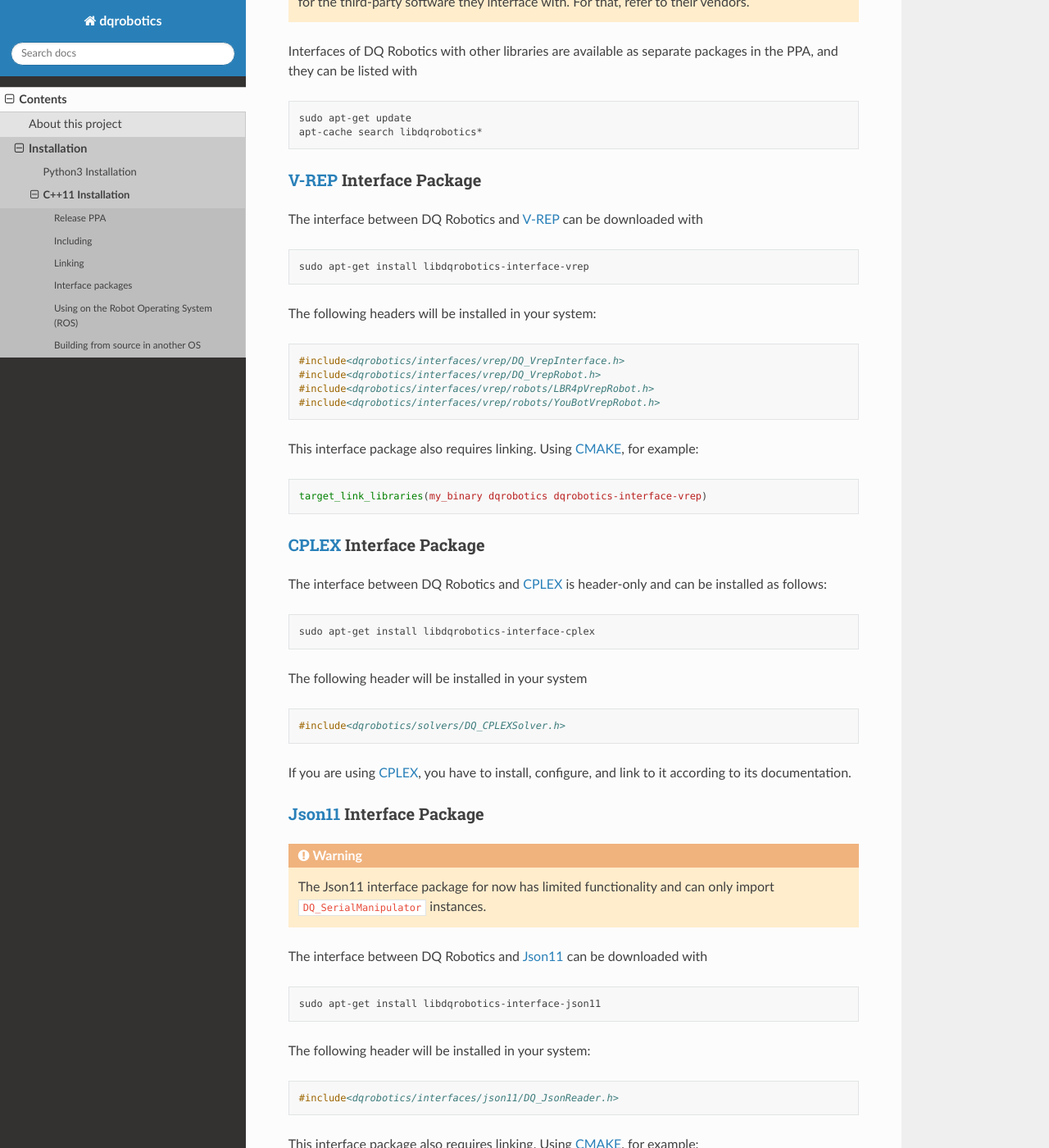
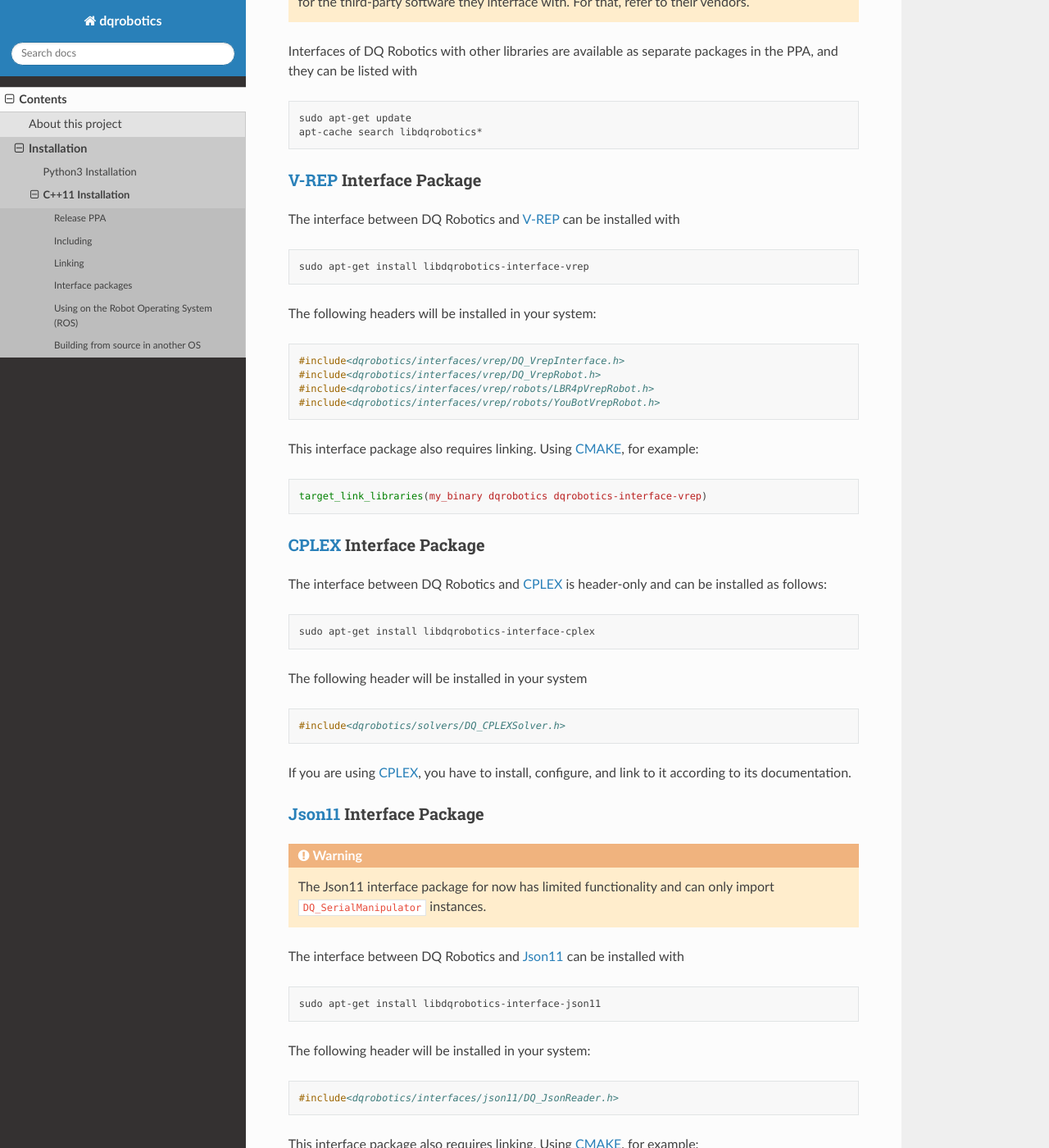
Before and after one commit to dqrobotics/dqrobotics.github.io, a Sphinx documentation site: the page built from docs/installation/cpp.rst, in a window 1280 px wide and 1400 px high, scrolled down 1417 px. Shown: the whole window at 82% size. Built offline with Sphinx 7.4.7 and the Read the Docs theme 2.0.0, drawn with Linux system fonts in a browser that asks for light colours.

Commit message:
Update cpp.rst

```diff
--- a/docs/installation/cpp.rst
+++ b/docs/installation/cpp.rst
@@ -63,7 +63,7 @@ Interfaces of DQ Robotics with other libraries are available as separate package
 V-REP_ Interface Package
 ------------------------
 
-The interface between DQ Robotics and V-REP_ can be downloaded with
+The interface between DQ Robotics and V-REP_ can be installed with
 
 .. code-block:: bash
 
@@ -106,7 +106,7 @@ Json11_ Interface Package
 .. warning::
   The Json11 interface package for now has limited functionality and can only import :code:`DQ_SerialManipulator` instances.
 
-The interface between DQ Robotics and Json11_ can be downloaded with
+The interface between DQ Robotics and Json11_ can be installed with
 
 .. code-block:: bash
 
```
